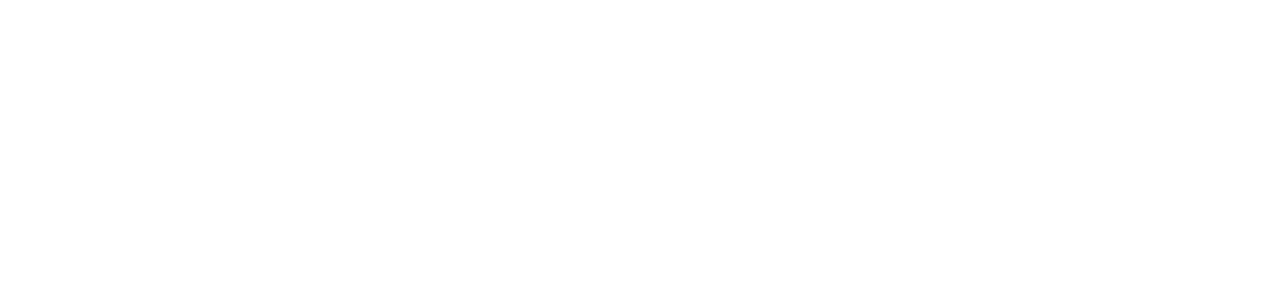
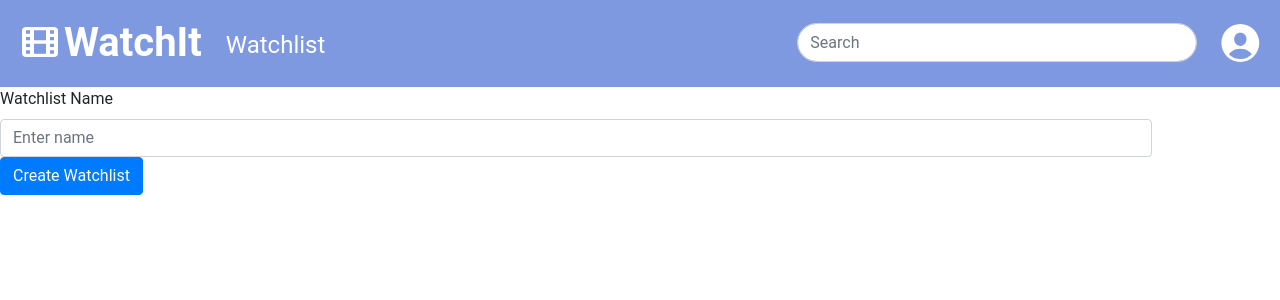
Before and after one commit to timlee712/final-project, a React (Create React App) app in the folder client/: page /create-watchlist in a window 1280 px wide. Before the commit this address had no page. Shown: the top 300 px of the page. Built offline with nearby package versions, Linux system fonts and the light colour scheme.

Commit message:
Created a CreateWatchlist component #3

```diff
--- a/client/src/App.js
+++ b/client/src/App.js
@@ -6,6 +6,7 @@
 import SearchResults from './pages/SearchResults';
 import MovieDescription from './pages/MovieDescription';
 import Watchlist from './pages/Watchlist';
+import CreateWatchlist from './pages/CreateWatchlist';
 
 function App() {
   return (
@@ -17,6 +18,7 @@
           <Route path="search/:query" element={<SearchResults />} />
           <Route path="movie/:id" element={<MovieDescription />} />
           <Route path="watchlist" element={<Watchlist />} />
+          <Route path="create-watchlist" element={<CreateWatchlist />} />
 
       </Routes>
     </div>
--- a/client/src/SearchResults.css
+++ b/client/src/SearchResults.css
@@ -13,7 +13,3 @@
 .rating {
   margin-left: 0.5rem;
 }
-
-@media only screen and (min-width: 784px) {
-
-}
--- a/client/src/Watchlist.css
+++ b/client/src/Watchlist.css
@@ -0,0 +1,20 @@
+.bg {
+  background-color: #111;
+  height: 100vh;
+}
+
+.add-icon {
+  color: white;
+  font-size: 2rem;
+}
+
+.watchlist-button {
+  background-color: #7f99e1;
+}
+
+@media only screen and (min-width: 784px) {
+
+  .add-icon {
+    font-size: 3rem;
+  }
+}
--- /dev/null
+++ b/client/src/pages/CreateWatchlist.js
@@ -0,0 +1,33 @@
+import React, { useState } from 'react';
+import { Form, Button } from 'react-bootstrap';
+import NavBar from '../components/NavBar';
+
+export default function WatchlistForm({ onSubmit }) {
+  const [name, setName] = useState('');
+
+  const handleSubmit = (event) => {
+    event.preventDefault();
+    onSubmit(name);
+    setName('');
+  };
+
+  return (
+    <>
+      <NavBar />
+      <Form onSubmit={handleSubmit}>
+        <Form.Group controlId="name">
+          <Form.Label>Watchlist Name</Form.Label>
+          <Form.Control
+            type="text"
+            placeholder="Enter name"
+            value={name}
+            onChange={(event) => setName(event.target.value)}
+          />
+        </Form.Group>
+        <Button variant="primary" type="submit">
+          Create Watchlist
+        </Button>
+      </Form>
+    </>
+  );
+}
--- a/client/src/pages/MovieDescription.js
+++ b/client/src/pages/MovieDescription.js
@@ -1,5 +1,5 @@
 import React, { useState, useEffect } from 'react';
-import { Container, Row, Col, Card } from 'react-bootstrap';
+import { Container, Row, Col, Card, Button } from 'react-bootstrap';
 import '../SearchResults.css';
 import { useParams } from 'react-router-dom';
 import NavBar from '../components/NavBar';
@@ -20,6 +20,10 @@
     };
     fetchMovie();
   }, [id]);
+
+  const handleCreateWatchlist = async () => {
+
+  };
 
   if (!movie) {
     return <div>Loading...</div>;
@@ -50,6 +54,7 @@
                   <p><strong>Director:</strong> {movie.directors}</p>
                   <p><strong>Cast:</strong> {movie.stars}</p>
                 </div>
+                <Button className="watchlist-button" onClick={handleCreateWatchlist}>Add to Watchlist</Button>
               </Col>
             </Row>
           </Container>
--- a/client/src/pages/Watchlist.js
+++ b/client/src/pages/Watchlist.js
@@ -3,21 +3,50 @@
 import '../Watchlist.css';
 import { Link } from 'react-router-dom';
 import NavBar from '../components/NavBar';
+import { MdAdd } from 'react-icons/md';
 
-export default function SearchResults() {
+export default function Watchlist() {
+  const [watchlist, setWatchlist] = useState([]);
 
+  useEffect(() => {
+    const fetchWatchlist = async () => {
+      const response = await fetch('/api/watchlist');
+      if (!response.ok) {
+        throw new Error(response.statusText);
+      }
+      const data = await response.json();
+      setWatchlist(data);
+    };
+    fetchWatchlist();
+  }, []);
 
   return (
     <>
       <NavBar />
-      <div className="search-results text-white">
+      <div className="bg text-white">
         <Container>
           <Row>
             <Col>
               <h2 className="header my-4">Watchlist</h2>
+              {/* {watchlist.length === 0 && <p>No movies in watchlist</p>}
+              {watchlist.map(movie => (
+                <Card key={movie.id} className="movie-card my-3">
+                  <Link to={`/movies/${movie.id}`}>
+                    <Card.Img variant="top" src={movie.image} />
+                    <Card.Body>
+                      <Card.Title>{movie.title}</Card.Title>
+                      <Card.Text>{movie.plot}</Card.Text>
+                    </Card.Body>
+                  </Link>
+                </Card>
+              ))} */}
+            </Col>
+            <Col className="d-flex justify-content-end">
+              <Link to={`/create-watchlist`}>
+              <MdAdd className="add-icon my-4" />
+              </Link>
             </Col>
           </Row>
-
         </Container>
       </div>
     </>
```
Also changed, not shown: client/src/components/CreateWishlist.js (deleted), client/src/pages/CreateWishlistPage.js (deleted).
